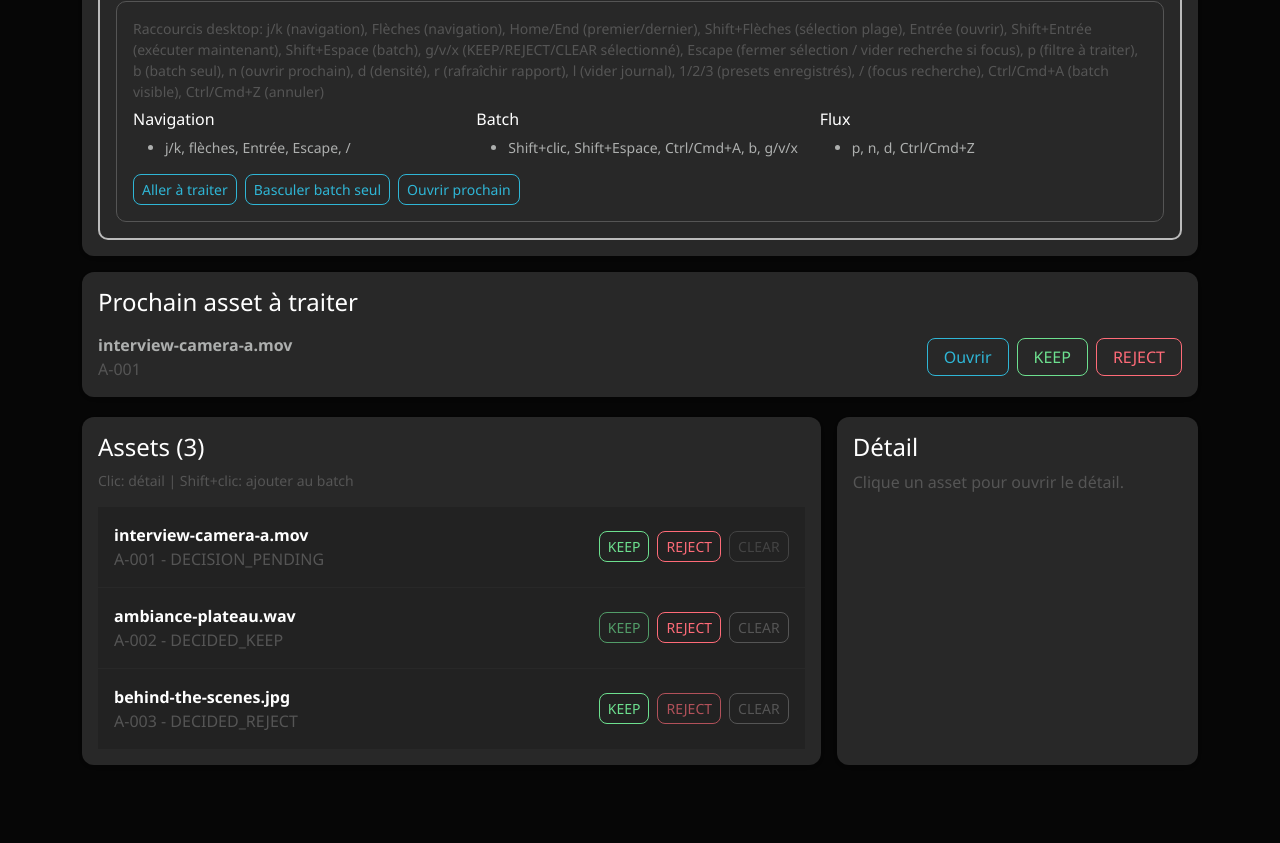
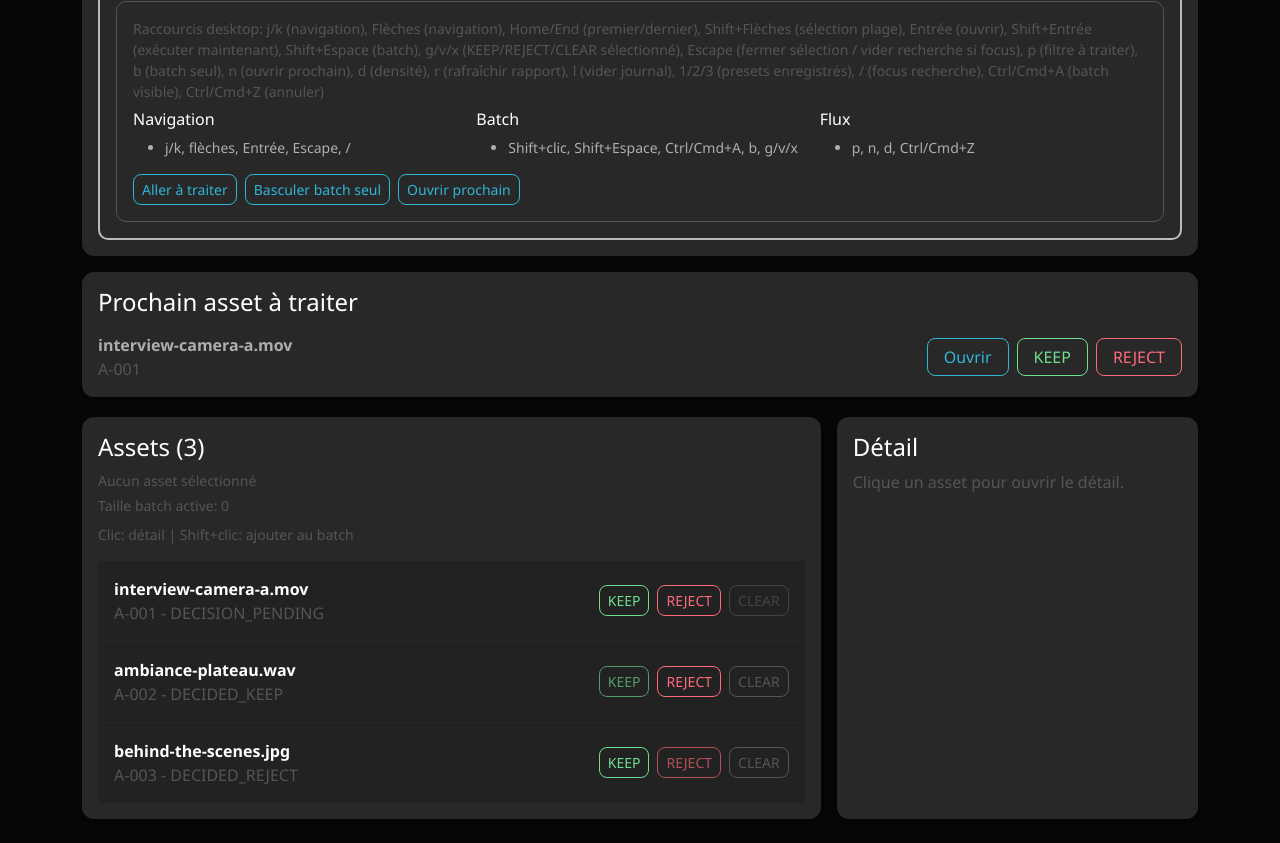
Before and after one commit to Retaia/retaia-ui, a React (Vite) app: page / in a window 1280 px wide. Shown: the part 1284-2127 px from the top of the page. Before the commit the page ends 2073 px from the top, so only its background shows below. Built offline with nearby package versions, Linux system fonts and the light colour scheme; no server answers.

Commit message:
feat(ui): add desktop selection hints and sticky detail panel

```diff
--- a/src/App.tsx
+++ b/src/App.tsx
@@ -255,6 +255,9 @@ function App() {
     }
     return t('assets.emptyBatch')
   }, [batchIds.length, batchOnly, filter, search, t])
+  const selectionStatusLabel = selectedAssetId
+    ? t('assets.selectionStatusOne', { id: selectedAssetId })
+    : t('assets.selectionStatusNone')
 
   const logActivity = useCallback((label: string) => {
     setActivityLog((current) =>
@@ -687,6 +690,12 @@ function App() {
           <Card className="shadow-sm border-0 h-100">
             <Card.Body>
               <h2 className="h5">{t('assets.title', { count: visibleAssets.length })}</h2>
+              <p className="small mb-1 text-secondary" data-testid="selection-status">
+                {selectionStatusLabel}
+              </p>
+              <p className="small mb-2 text-secondary" data-testid="batch-status">
+                {t('assets.batchStatus', { count: batchIds.length })}
+              </p>
               <p className="small text-secondary">{t('assets.help')}</p>
               <AssetList
                 assets={visibleAssets}
--- a/src/components/app/AssetDetailPanel.tsx
+++ b/src/components/app/AssetDetailPanel.tsx
@@ -32,7 +32,7 @@ export function AssetDetailPanel({
 }: Props) {
   return (
     <Col as="section" xs={12} xl={4} aria-label={t('detail.region')}>
-      <Card className="shadow-sm border-0 h-100">
+      <Card className="shadow-sm border-0 h-100 sticky-xl-top">
         <Card.Body>
           <h2 className="h5">{t('detail.title')}</h2>
           {selectedAsset ? (
--- a/src/i18n/locales/en.ts
+++ b/src/i18n/locales/en.ts
@@ -120,6 +120,9 @@ export const enTranslation = {
   'assets.region': 'Asset list',
   'assets.title': 'Assets ({count})',
   'assets.help': 'Click: detail | Shift+click: add to batch',
+  'assets.selectionStatusNone': 'No asset selected',
+  'assets.selectionStatusOne': 'Active selection: {id}',
+  'assets.batchStatus': 'Active batch size: {count}',
   'assets.empty': 'No asset matches current filters.',
   'assets.emptyFiltered': 'No result for current search/filter.',
   'assets.emptyBatch': 'Batch-only mode is active but no selected asset is visible.',
--- a/src/i18n/locales/fr.ts
+++ b/src/i18n/locales/fr.ts
@@ -120,6 +120,9 @@ export const frTranslation = {
   'assets.region': 'Liste des assets',
   'assets.title': 'Assets ({count})',
   'assets.help': 'Clic: détail | Shift+clic: ajouter au batch',
+  'assets.selectionStatusNone': 'Aucun asset sélectionné',
+  'assets.selectionStatusOne': 'Sélection active: {id}',
+  'assets.batchStatus': 'Taille batch active: {count}',
   'assets.empty': 'Aucun asset ne correspond aux filtres.',
   'assets.emptyFiltered': 'Aucun résultat pour la recherche ou le filtre actif.',
   'assets.emptyBatch': "Mode batch seul actif, mais aucun asset sélectionné n'est visible.",
```
Also changed, not shown: 2 other files (tests, documents, lock files or other folders).
